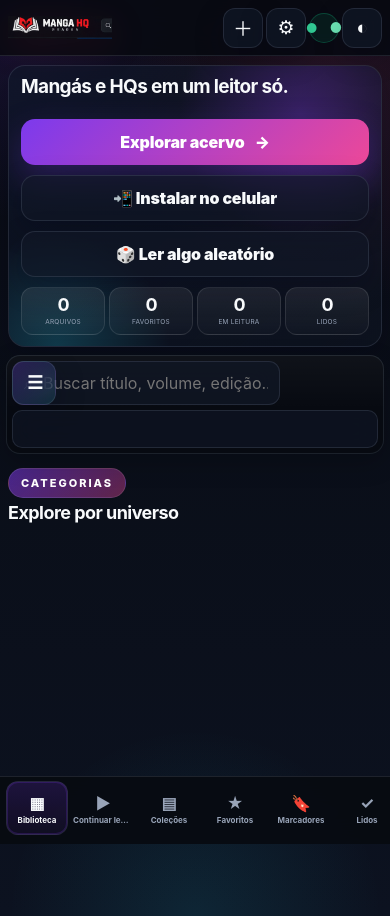
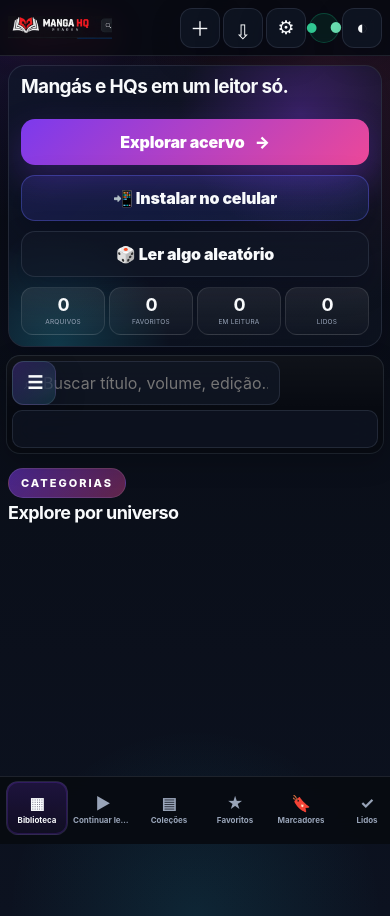
Before and after one commit to jogoiarexx-blip/Manga-HQ-hub, a website: page index.html in a window 390 px wide. Drawn offline with Linux system fonts and the light colour scheme.

Commit message:
Exibe instalacao PWA na interface mobile

```diff
--- a/css/app.css
+++ b/css/app.css
@@ -1081,3 +1081,32 @@ body{overflow-anchor:none}
     height:auto!important;
   }
 }
+
+
+/* Manga-HQ-hub v0.3.24 — instalação PWA visível */
+.install-cta{
+  border-color:rgba(99,102,241,.38)!important;
+  background:linear-gradient(135deg,rgba(79,70,229,.18),rgba(37,99,235,.12))!important;
+}
+@media(max-width:850px){
+  .top-actions #installBtn:not(.hidden){
+    display:grid!important;
+    place-items:center;
+    width:40px;
+    height:40px;
+    min-width:40px;
+    padding:0!important;
+    font-size:0;
+    border-radius:12px;
+  }
+  .top-actions #installBtn:not(.hidden)::after{
+    content:"⇩";
+    font-size:20px;
+    line-height:1;
+  }
+  .hero-actions .install-cta:not(.hidden){
+    display:flex!important;
+    align-items:center;
+    justify-content:center;
+  }
+}
```
